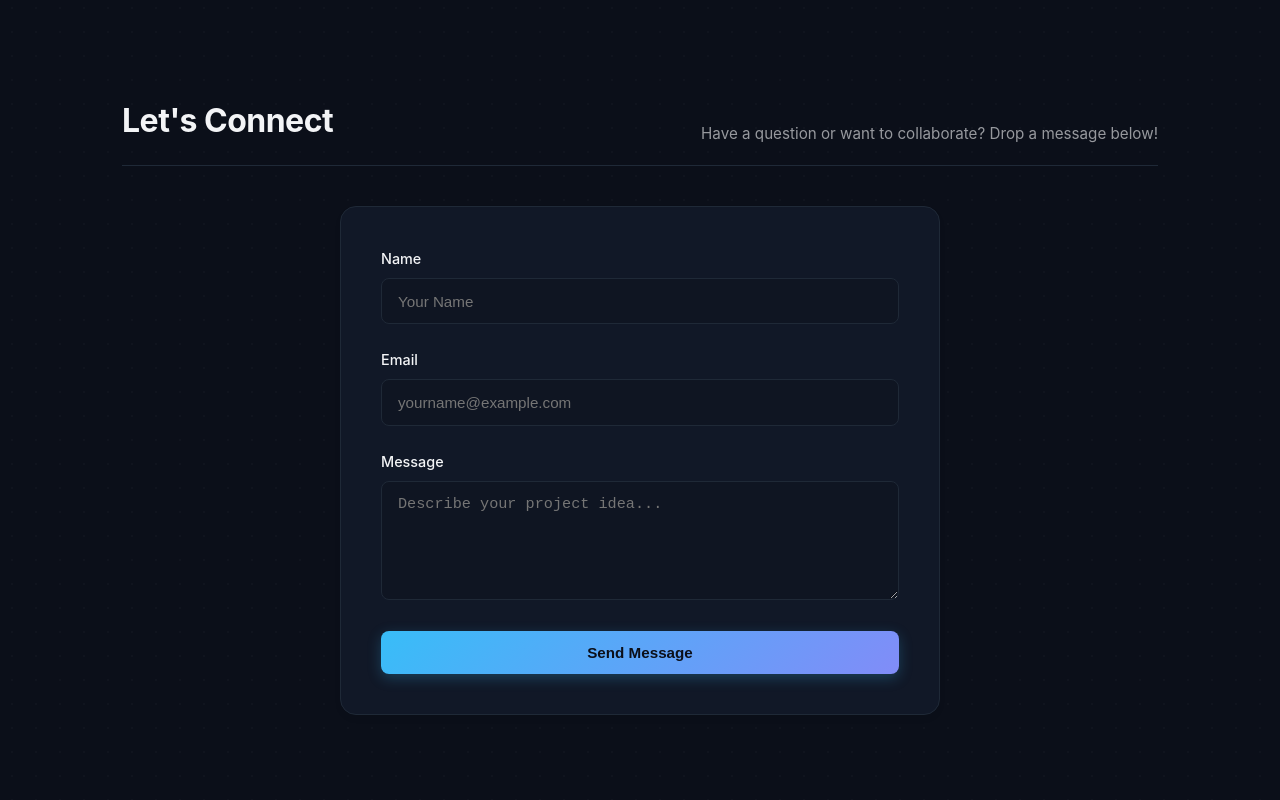
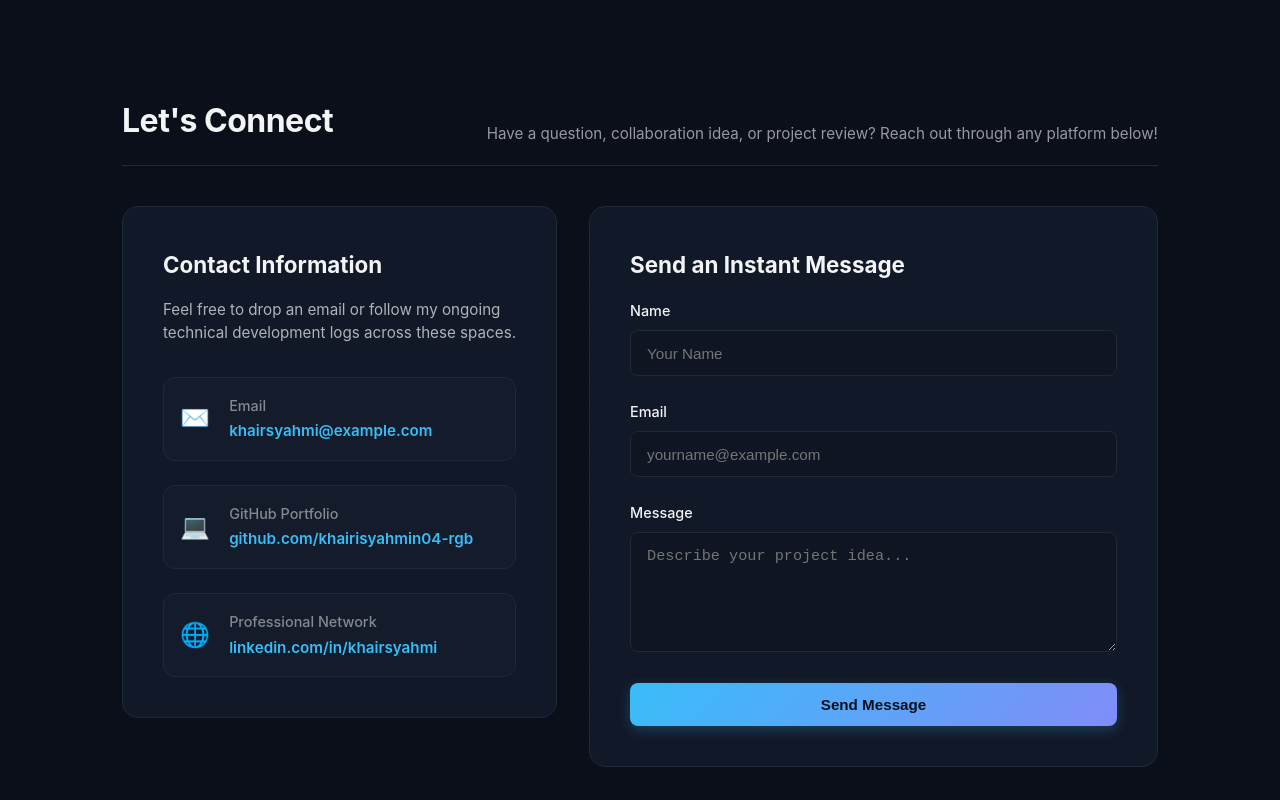
Before and after one commit to khairisyahmin04-rgb/Personal-Blog-Portfolio, a plain HTML site: page index.html in a window 1280 px wide. Shown: the part 2620-3420 px from the top of the page. Drawn offline with Linux system fonts and the light colour scheme.

Commit message:
Enhance: finalize contact section with dual-column social media links and input form layout

```diff
--- a/css/style.css
+++ b/css/style.css
@@ -611,3 +611,85 @@ footer {
     text-decoration: underline;
     transform: translateX(3px); /* Gerak ke kanan sikit masa hover */
 }
+/* ==========================================================================
+   11. CONTACT SECTION EXTENSIONS (Dwi-Kolum Grid Layout)
+   ========================================================================== */
+.contact-bento-grid {
+    display: grid;
+    grid-template-columns: 1.3fr 1.7fr; /* Info kiri lebih kecil sedikit dari borang form */
+    gap: 2rem;
+    align-items: start;
+}
+
+.contact-info-card, .contact-form-card {
+    background-color: var(--card-bg);
+    border: 1px solid var(--border-color);
+    border-radius: 16px;
+    padding: 2.5rem;
+}
+
+.contact-info-card h3, .contact-form-card h3 {
+    font-size: 1.4rem;
+    margin-bottom: 1rem;
+    color: var(--text-color);
+}
+
+.contact-subtext {
+    font-size: 0.95rem;
+    opacity: 0.7;
+    margin-bottom: 2rem;
+    line-height: 1.5;
+}
+
+/* Senarai Item Hubungi */
+.contact-links-list {
+    display: flex;
+    flex-direction: column;
+    gap: 1.5rem;
+}
+
+.contact-item {
+    display: flex;
+    align-items: center;
+    gap: 1.2rem;
+    padding: 1rem;
+    border: 1px solid var(--border-color);
+    border-radius: 12px;
+    background-color: rgba(255, 255, 255, 0.01);
+    transition: border-color 0.2s ease, transform 0.2s ease;
+}
+
+.contact-item:hover {
+    border-color: var(--primary-color);
+    transform: translateX(4px);
+}
+
+.contact-icon {
+    font-size: 1.5rem;
+}
+
+.contact-detail h4 {
+    font-size: 0.9rem;
+    opacity: 0.5;
+    font-weight: 500;
+    margin-bottom: 0.1rem;
+}
+
+.contact-detail a {
+    color: var(--primary-color);
+    text-decoration: none;
+    font-weight: 600;
+    font-size: 0.95rem;
+}
+
+.contact-detail a:hover {
+    text-decoration: underline;
+    color: var(--accent-glow);
+}
+
+/* REKABENTUK RESPONSIF (Skrin Telefon) */
+@media (max-width: 900px) {
+    .contact-bento-grid {
+        grid-template-columns: 1fr; /* Info atas, form bawah jika skrin kecil */
+    }
+}
--- a/index.html
+++ b/index.html
@@ -158,14 +158,52 @@
             </div>
         </section>
 
-        <!-- ✉️ SECTION 4: CONTACT (Pindahan dari contact.html) -->
+        <!-- ✉️ SECTION 4: CONTACT (Versi Dwi-Kolum: Sosmed & Form) -->
         <section id="contact" class="section-showcase" style="margin-top: 8rem; margin-bottom: 4rem;">
             <div class="section-header">
                 <h2>Let's Connect</h2>
-                <p>Have a question or want to collaborate? Drop a message below!</p>
+                <p>Have a question, collaboration idea, or project review? Reach out through any platform below!</p>
             </div>
 
-            <div class="contact-section">
+            <div class="contact-bento-grid">
+                <!-- Kolum Kiri: Sosmed & Info Hubungi -->
+                <div class="contact-info-card">
+                    <h3>Contact Information</h3>
+                    <p class="contact-subtext">Feel free to drop an email or follow my ongoing technical development logs across these spaces.</p>
+
+                    <div class="contact-links-list">
+                        <!-- Email -->
+                        <div class="contact-item">
+                            <span class="contact-icon">✉️</span>
+                            <div class="contact-detail">
+                                <h4>Email</h4>
+                                <a href="mailto:khairsyahmi@example.com">khairsyahmi@example.com</a>
+                            </div>
+                        </div>
+
+                        <!-- GitHub -->
+                        <div class="contact-item">
+                            <span class="contact-icon">💻</span>
+                            <div class="contact-detail">
+                                <h4>GitHub Portfolio</h4>
+                                <a href="https://github.com/khairisyahmin04-rgb" target="_blank">github.com/khairisyahmin04-rgb</a>
+                            </div>
+                        </div>
+
+                        <!-- LinkedIn / Digital Network -->
+                        <div class="contact-item">
+                            <span class="contact-icon">🌐</span>
+                            <div class="contact-detail">
+                                <h4>Professional Network</h4>
+                                <a href="https://linkedin.com" target="_blank">linkedin.com/in/khairsyahmi</a>
+                            </div>
+                        </div>
+                    </div>
+                </div>
+
+                <!-- Kolum Kanan: Borang Mesej (Sedia Ada yang Diperkemas) -->
+                <div class="contact-form-card">
+                    <h3>Send an Instant Message</h3>
                     <form id="contact-form" onsubmit="alert('Thank you for reaching out! Your message was simulated successfully.'); return false;">
                         <div class="form-group">
                             <label for="name">Name</label>
@@ -182,6 +220,7 @@
                         <button type="submit" class="btn btn-primary" style="width: 100%; border-radius: 8px !important;">Send Message</button>
                     </form>
                 </div>
+            </div>
         </section>
 
     </main>
```
Lines whose indentation alone changed are shown as unchanged.
